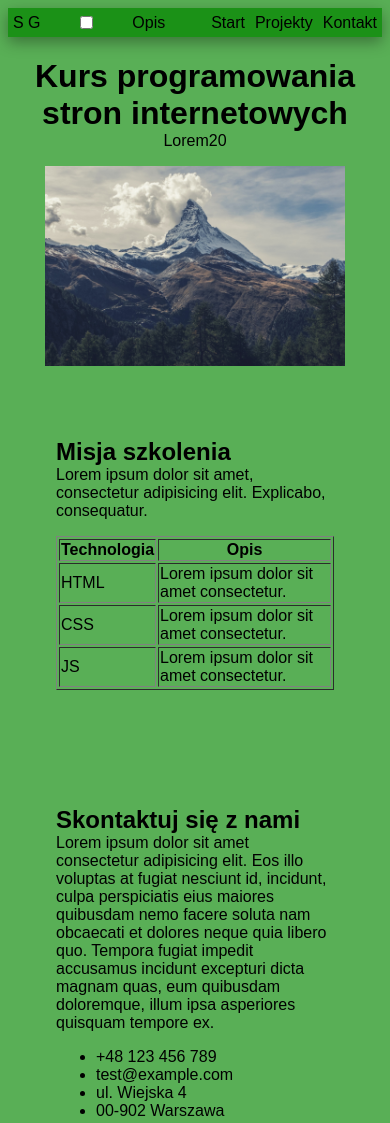
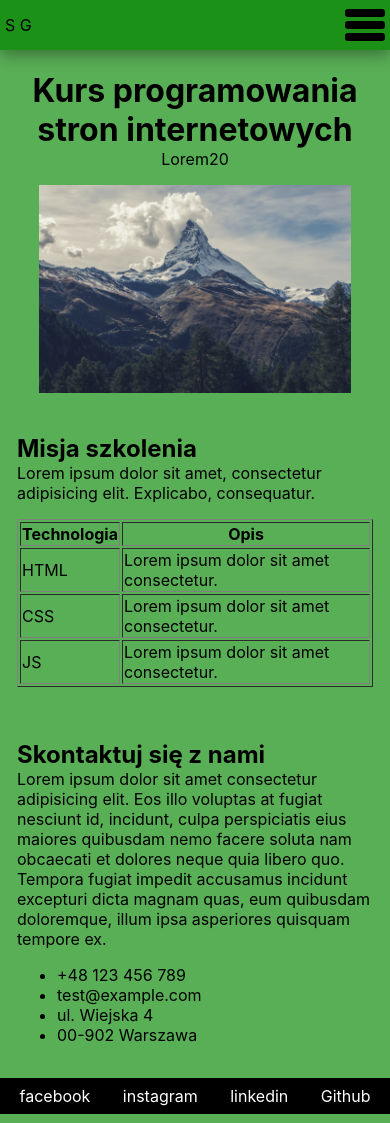
Before and after one commit to gradseb/gradseb.github.io, a plain HTML site: page index.html in a window 390 px wide. Shown: the top 1123 px of the page. Drawn offline with Linux system fonts and the light colour scheme; a web font is replaced by a local one.

Commit message:
html css hamburger

```diff
--- a/index.html
+++ b/index.html
@@ -23,7 +23,11 @@ align-items: center; oś Y na stronie -->
 
         <input type="checkbox" id="toggler">
         <label for="toggler">
-            Opis
+            <svg viewBox="0 0 100 80" width="40" height="40">
+                <rect width="100" height="20" rx="8"></rect>
+                <rect y="30" width="100" height="20" rx="8"></rect>
+                <rect y="60" width="100" height="20" rx="8"></rect>
+            </svg>
         </label>
 
 
--- a/style.css
+++ b/style.css
@@ -4,7 +4,8 @@ html{
 }
 body{
     background: rgba(27, 145, 23, 0.726);
-    font-family: 'Encode Sans Condensed', sans-serif;
+    margin: 0;
+    font-family: 'Inter', sans-serif;
 }
 
 nav{
@@ -50,8 +51,8 @@ h2{
 }
 main, article{
 max-width: 1200px;
-margin:auto;
-padding: 3rem;
+margin:1px;
+padding: 1rem;
 }
 footer{
     background-color: black;
@@ -68,5 +69,26 @@ a{
 #Start, #Projekty, #Kontakt{
     padding-top: calc(1.5rem+30px);
 }
-
+/* wyświetlanie border przy rozdzielczosci mniejszej niz 768px */
+label, #toggler{
+    display:none;
+}
 /* hamburger */
+@media (max-width:768px) {
+    .navUl{
+        /*border: 2px dashed blue;*/
+        display: none;
+        position: absolute;
+        right: 0;
+        top: calc(30px + 1.5rem);
+        padding: 1rem 1rem 1rem 0;
+        background: rgb(27, 145, 23);
+        box-shadow: rgba(0, 0, 0, 0.35) 0px 5px 15px;
+    }
+    label{
+        display: flex;
+    }
+    #toggler:checked ~ .navUl{
+        display: block;
+    }
+}
```
